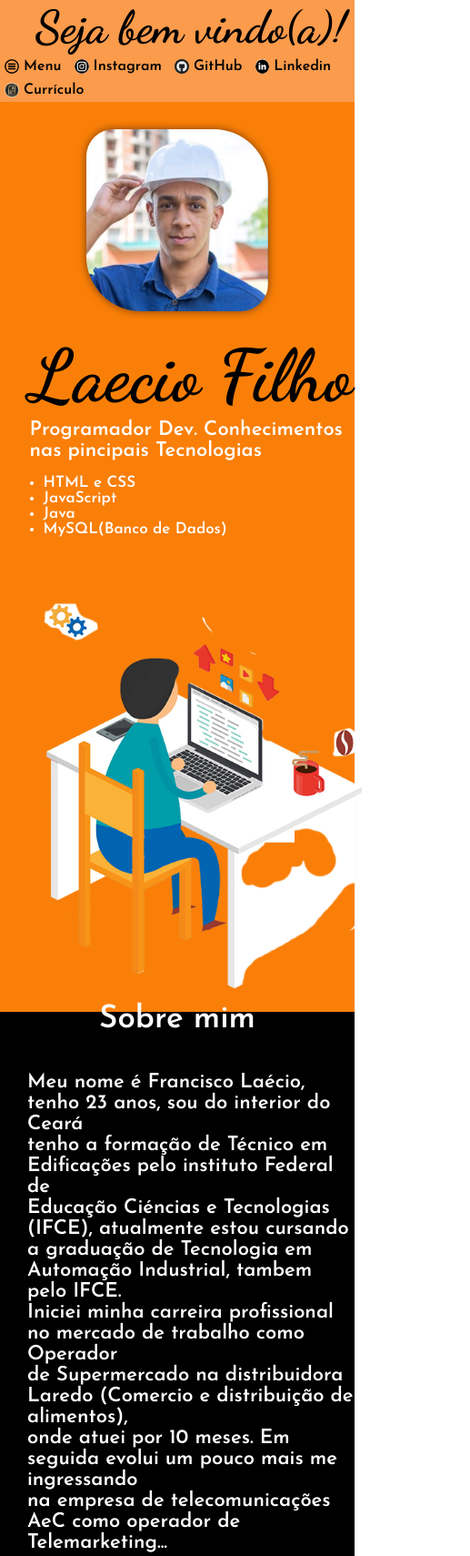
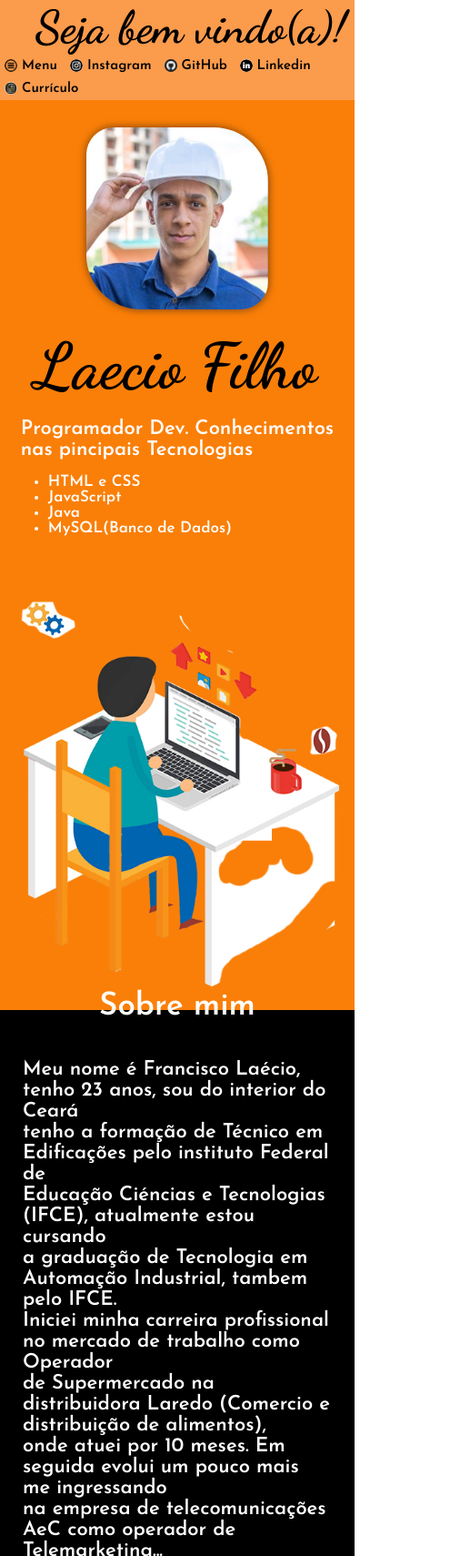
Before and after one commit to LaecioFillho/Site-Laecio-2.0, a plain HTML site: page Codigo/index.html in a window 390 px wide. Shown: the top 1710 px of the page at 91% size, 517 px wide, since content can reach past the window. Drawn offline with Linux system fonts and the light colour scheme.

Commit message:
Versão 0.0.6
Ajustando a responsividade de varias telas.

```diff
--- a/Codigo/index.html
+++ b/Codigo/index.html
@@ -62,7 +62,7 @@
             <div class="cx-main-projetcs">
                 <div class="cx-projects">
                     <img class="img-projects" src="Imagens/loja-roupas.png" alt="">
-                    <p>dados</p>
+                    <p>Loja de Roupas </p>
                     <a href="#">Ver projeto</a>
                 </div>
                 <div class="cx-projects">
@@ -77,7 +77,7 @@
                 </div>
                 <div class="cx-projects">
                     <img class="img-projects" src="Imagens/Android.webp" alt="">
-                    <p>dados</p>
+                    <p>Artigo do Android</p>
                     <a href="#">Ver projeto</a>
                 </div>
             </div>
--- a/Codigo/media.css
+++ b/Codigo/media.css
@@ -1,4 +1,4 @@
-@media screen and (max-width: 760px){
+@media screen and (max-width: 860px){
 
 
     /*Cabecalho*/
@@ -9,12 +9,26 @@
 
     header li{
         margin: 5px;
-        font-size: 16px;
+        font-size: 15px;
         justify-content: center;
     }
 
     header ul img{
-        height: 16px;
+        height: 14px;
+    }
+
+    .apresentação h1{
+        font-size: 70px;
+    }
+
+    P{
+        margin: 15px;
+    }
+
+    .imagem-fundo{
+        height: 500px;
+        margin-left: 50px;
+        margin-right: 50px;
     }
 
     /*Corpo parte 1*/
@@ -24,6 +38,17 @@
         align-items: center;
         height: 1000px;
         padding: 0px;
+        margin: 0px;
+    }
+
+    /*Corpo parte 2*/
+
+    .sobreMim{
+        margin: 0px;
+    }
+
+    article{
+        padding: 10px;
     }
 
     /*Corpo parte 3*/
```
